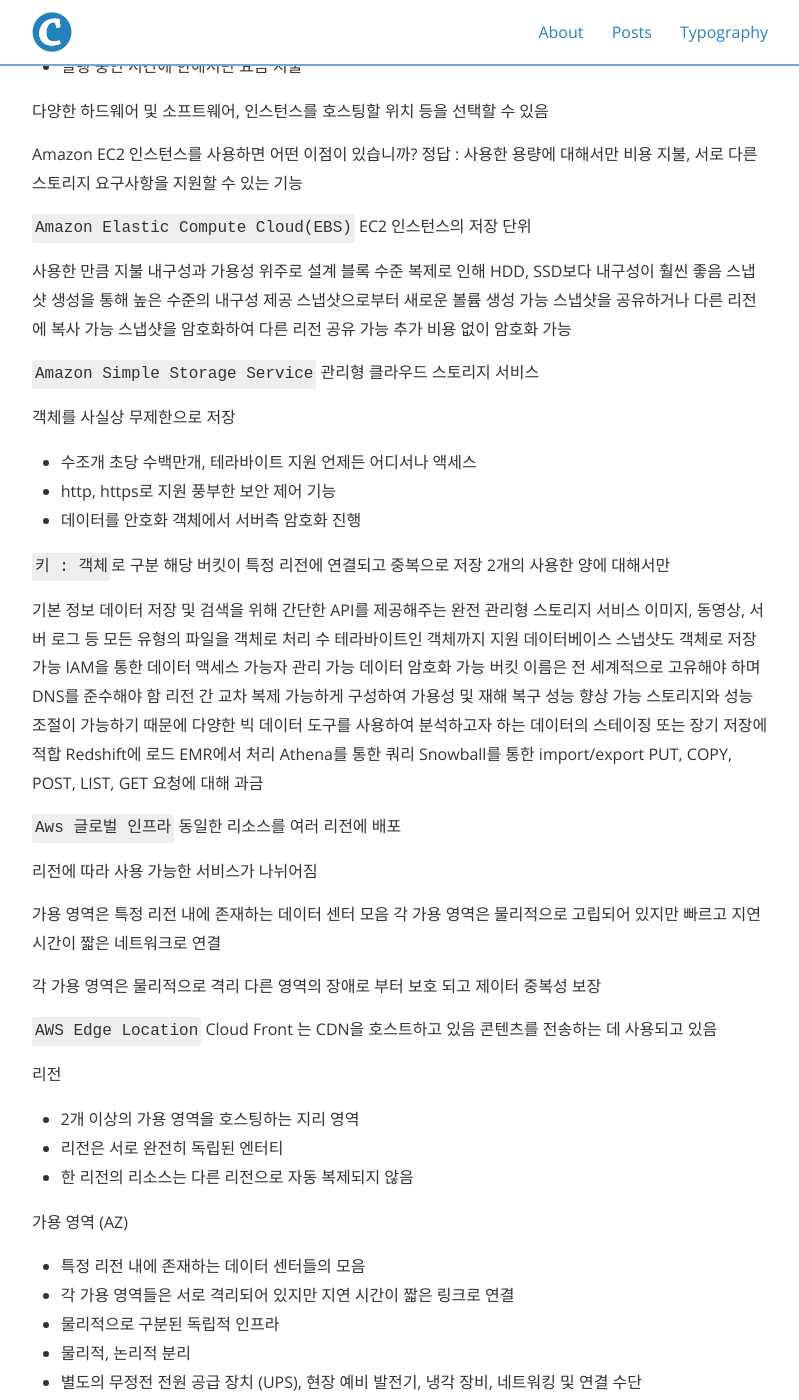
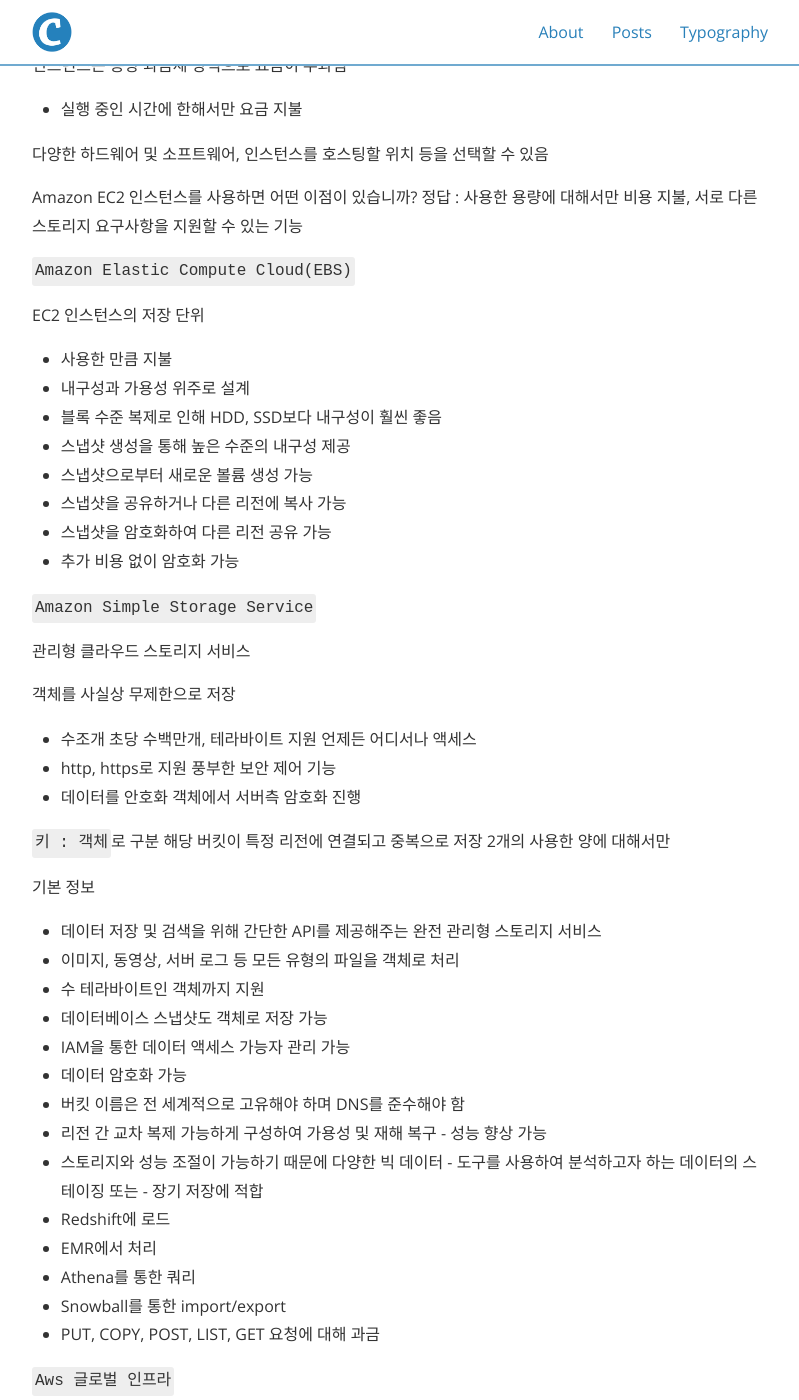
Before and after one commit to elasticboy/elasticboy.github.io, a Jekyll site: the page built from _posts/2020-04-15-cloud-practitioner-module02.md, in a window 1280 px wide and 1400 px high, scrolled down 509 px. Shown: the whole window, without its empty margins (240-1039 px from the left). Built offline with Jekyll 4.4.1, drawn with Linux system fonts in a browser that asks for light colours; nearby versions of some CDN libraries; some of the changed text lies outside the part shown.

Commit message:
띄워쓰기

```diff
--- a/_posts/2020-04-15-cloud-practitioner-module02.md
+++ b/_posts/2020-04-15-cloud-practitioner-module02.md
@@ -10,6 +10,7 @@ tags: lorem
 ### AWS Core Services
 
 `Amazon Elastic Compute Cloud(EC2)`
+
 EC2의 Elastic이라는 단어는 하나의 애플리케이션에 대한 현재의 수요에 따라 필요한 서버의 수량으로 자동 증감할 수 있다는 사실을 의미
 
 AWS에서는 애플리케이션이 구동되는 서버를 EC2 인스턴스라고 부름
@@ -23,18 +24,20 @@ Amazon EC2 인스턴스를 사용하면 어떤 이점이 있습니까?
 정답 : 사용한 용량에 대해서만 비용 지불, 서로 다른 스토리지 요구사항을 지원할 수 있는 기능
 
 `Amazon Elastic Compute Cloud(EBS)`
+
 EC2 인스턴스의 저장 단위
 
-사용한 만큼 지불
-내구성과 가용성 위주로 설계
-블록 수준 복제로 인해 HDD, SSD보다 내구성이 훨씬 좋음
-스냅샷 생성을 통해 높은 수준의 내구성 제공
-스냅샷으로부터 새로운 볼륨 생성 가능
-스냅샷을 공유하거나 다른 리전에 복사 가능
-스냅샷을 암호화하여 다른 리전 공유 가능
-추가 비용 없이 암호화 가능
+- 사용한 만큼 지불
+- 내구성과 가용성 위주로 설계
+- 블록 수준 복제로 인해 HDD, SSD보다 내구성이 훨씬 좋음
+- 스냅샷 생성을 통해 높은 수준의 내구성 제공
+- 스냅샷으로부터 새로운 볼륨 생성 가능
+- 스냅샷을 공유하거나 다른 리전에 복사 가능
+- 스냅샷을 암호화하여 다른 리전 공유 가능
+- 추가 비용 없이 암호화 가능
 
 `Amazon Simple Storage Service`
+
 관리형 클라우드 스토리지 서비스
 
 객체를 사실상 무제한으로 저장
@@ -50,34 +53,33 @@ EC2 인스턴스의 저장 단위
 사용한 양에 대해서만
 
 기본 정보
-데이터 저장 및 검색을 위해 간단한 API를 제공해주는 완전 관리형 스토리지 서비스
-이미지, 동영상, 서버 로그 등 모든 유형의 파일을 객체로 처리
-수 테라바이트인 객체까지 지원
-데이터베이스 스냅샷도 객체로 저장 가능
-IAM을 통한 데이터 액세스 가능자 관리 가능
-데이터 암호화 가능
-버킷 이름은 전 세계적으로 고유해야 하며 DNS를 준수해야 함
-리전 간 교차 복제 가능하게 구성하여 가용성 및 재해 복구 성능 향상 가능
-스토리지와 성능 조절이 가능하기 때문에 다양한 빅 데이터 도구를 사용하여 분석하고자 하는 데이터의 스테이징 또는 장기 저장에 적합
-Redshift에 로드
-EMR에서 처리
-Athena를 통한 쿼리
-Snowball를 통한 import/export
-PUT, COPY, POST, LIST, GET 요청에 대해 과금
-
+- 데이터 저장 및 검색을 위해 간단한 API를 제공해주는 완전 관리형 스토리지 서비스
+- 이미지, 동영상, 서버 로그 등 모든 유형의 파일을 객체로 처리
+- 수 테라바이트인 객체까지 지원
+- 데이터베이스 스냅샷도 객체로 저장 가능
+- IAM을 통한 데이터 액세스 가능자 관리 가능
+- 데이터 암호화 가능
+- 버킷 이름은 전 세계적으로 고유해야 하며 DNS를 준수해야 함
+- 리전 간 교차 복제 가능하게 구성하여 가용성 및 재해 복구 - 성능 향상 가능
+- 스토리지와 성능 조절이 가능하기 때문에 다양한 빅 데이터 - 도구를 사용하여 분석하고자 하는 데이터의 스테이징 또는 - 장기 저장에 적합
+- Redshift에 로드
+- EMR에서 처리
+- Athena를 통한 쿼리
+- Snowball를 통한 import/export
+- PUT, COPY, POST, LIST, GET 요청에 대해 과금
 
 
 `Aws 글로벌 인프라`
-동일한 리소스를 여러 리전에 배포
 
-리전에 따라 사용 가능한 서비스가 나뉘어짐
+- 동일한 리소스를 여러 리전에 배포
+- 리전에 따라 사용 가능한 서비스가 나뉘어짐
+- 가용 영역은 특정 리전 내에 존재하는 데이터 센터 모음
+- 각 가용 영역은 물리적으로 고립되어 있지만 빠르고 - 지연시간이 짧은 네트워크로 연결
 
-가용 영역은 특정 리전 내에 존재하는 데이터 센터 모음
-각 가용 영역은 물리적으로 고립되어 있지만 빠르고 지연시간이 짧은 네트워크로 연결
-
-각 가용 영역은 물리적으로 격리 다른 영역의 장애로 부터 보호 되고 제이터 중복성 보장
+- 각 가용 영역은 물리적으로 격리 다른 영역의 장애로 부터 보호 되고 제이터 중복성 보장
 
 `AWS Edge Location`
+
 Cloud Front 는 CDN을 호스트하고 있음
 콘텐츠를 전송하는 데 사용되고 있음
 
@@ -109,6 +111,7 @@ https://yongho1037.tistory.com/783
 
 
 `Amazon Virtual Private Cloud`
+
 기본 정보
 - AWS의 네트워킹 서비스
 - 온프레미스 네트워크와 동일한 여러 가지 개념 및 구성을 사용하는 클라우드 내 프라이빗 네트워크 생성 가능
```
Also changed, not shown: _posts/2020-04-13-cloud-practitioner-module01.md (+12 -0 lines), _posts/2020-04-14-cloud-practitioner-module03.md (+43 -1 lines).
